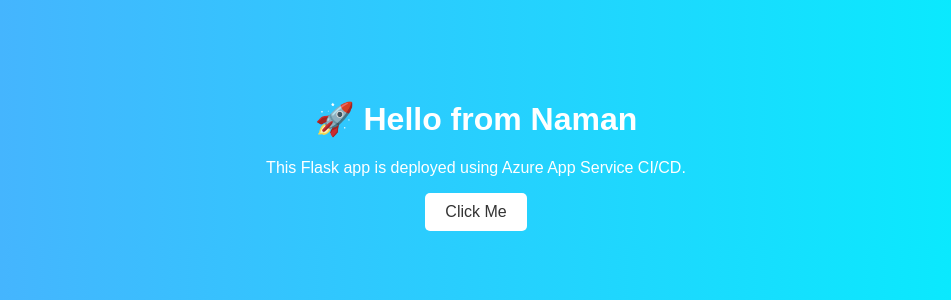
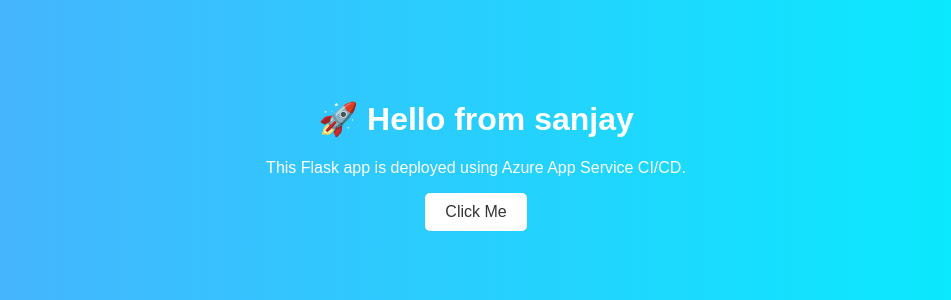
Before and after one commit to SanjayS0823/lab3app, a Flask app: page / in a window 1280 px wide. Shown: the top 300 px of the page, without its empty margins (164-1115 px from the left). Run offline with Flask 3, Linux system fonts and the light colour scheme.

Commit message:
Update home.html

```diff
--- a/templates/home.html
+++ b/templates/home.html
@@ -7,7 +7,7 @@
 <body>
 
     <div class="container">
-        <h1>🚀 Hello from Naman</h1>
+        <h1>🚀 Hello from sanjay</h1>
         <p>This Flask app is deployed using Azure App Service CI/CD.</p>
 
         <button onclick="changeText()">Click Me</button>
```
